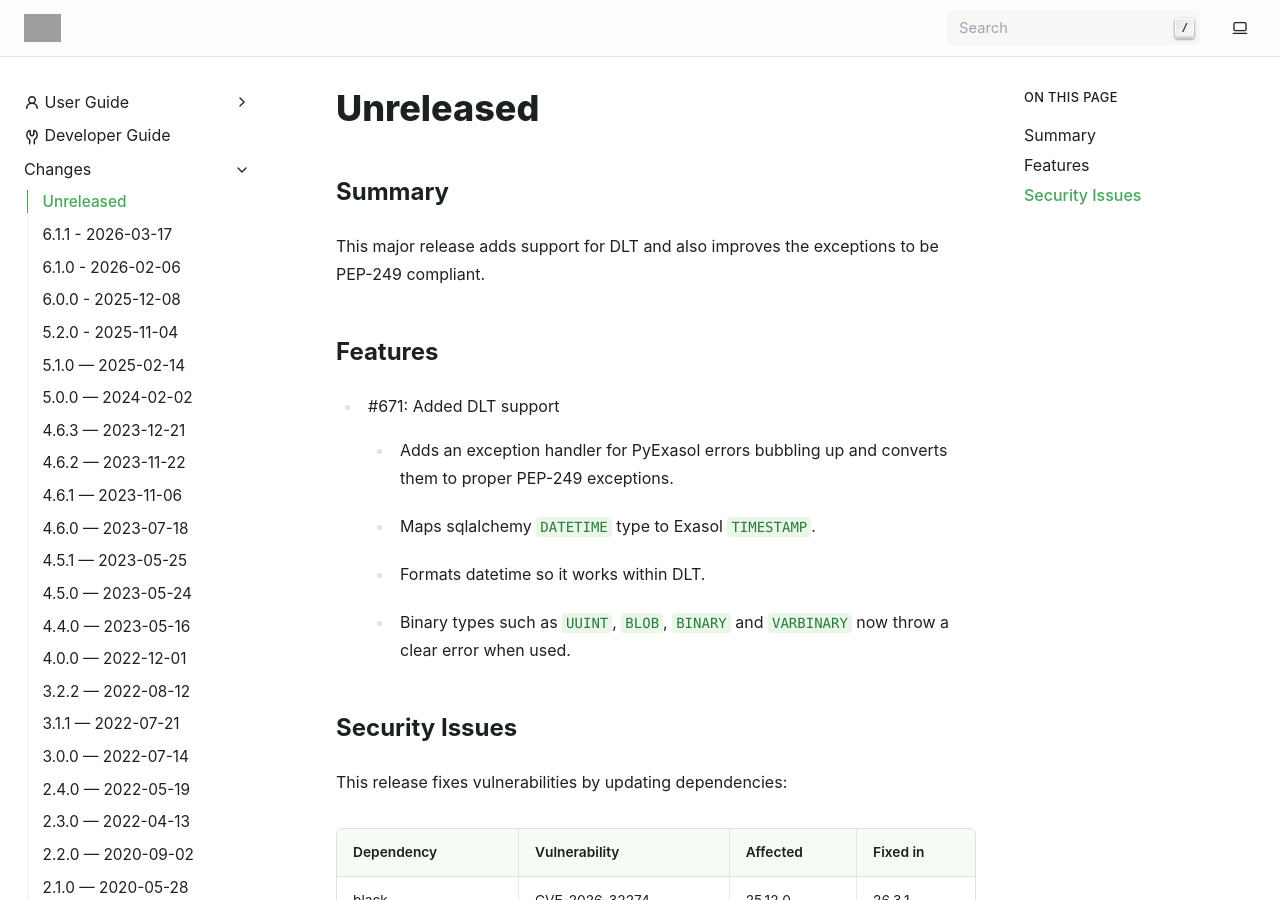
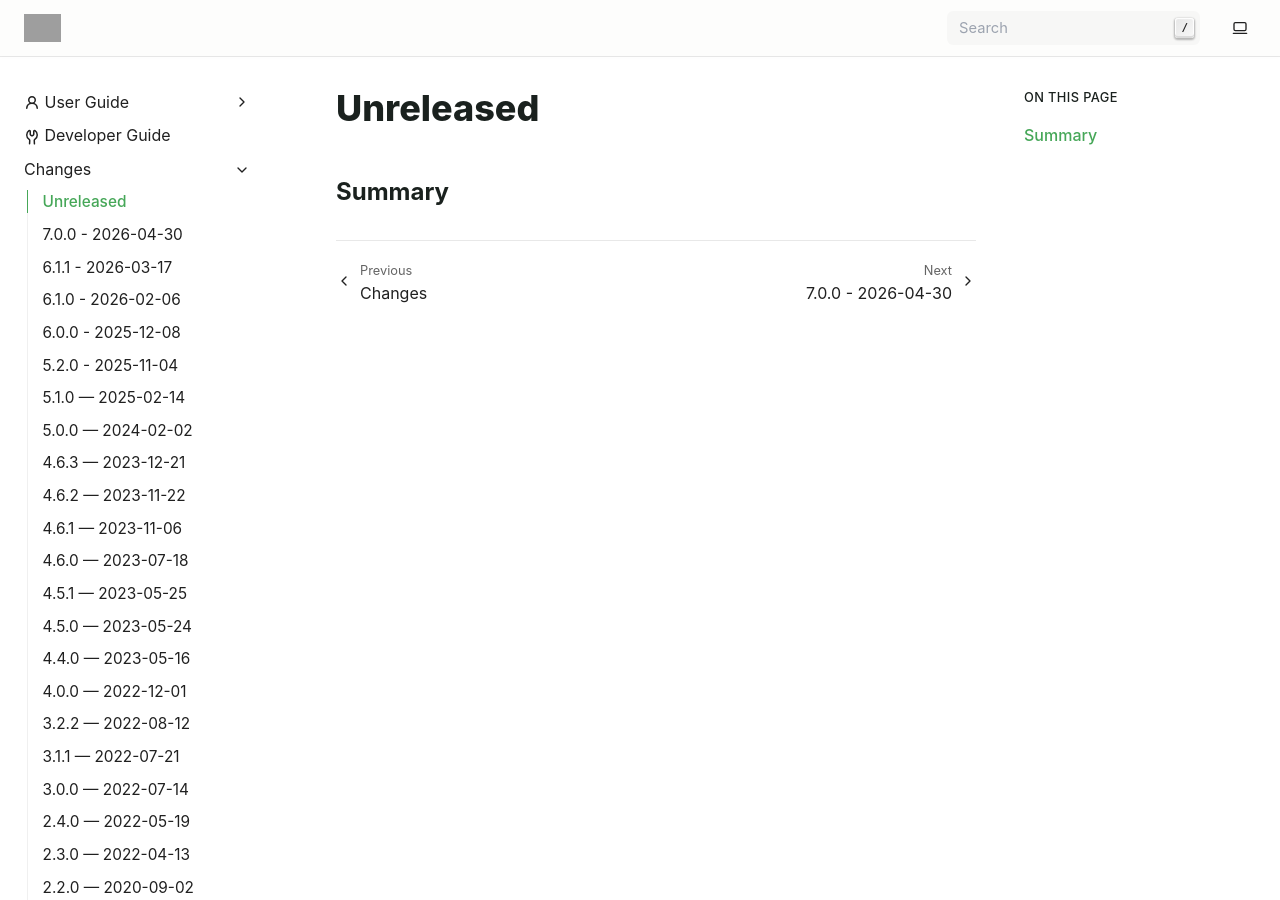
Before and after one commit to exasol/sqlalchemy-exasol, a Sphinx documentation site: the page built from doc/changes/unreleased.md, in a window 1280 px wide and 900 px high. Built offline with Sphinx 7.4.7, drawn with Linux system fonts in a browser that asks for light colours; some of the changed text lies outside the part shown; grey boxes are pictures that could not be loaded.

Commit message:
Prepare release 7.0.0

```diff
--- a/doc/changes/unreleased.md
+++ b/doc/changes/unreleased.md
@@ -1,30 +1,3 @@
 # Unreleased
 
 ## Summary
-
-This major release adds support for DLT and also improves the exceptions to be
-PEP-249 compliant.
-
-## Features
-
-* #671: Added DLT support
-    * Adds an exception handler for PyExasol errors bubbling up and converts them to proper PEP-249 exceptions.
-    * Maps sqlalchemy `DATETIME` type to Exasol `TIMESTAMP`.
-    * Formats datetime so it works within DLT.
-    * Binary types such as `UUINT`, `BLOB`, `BINARY` and `VARBINARY` now throw a clear error when used.
-
-## Security Issues
-
-This release fixes vulnerabilities by updating dependencies:
-
-| Dependency    | Vulnerability  | Affected | Fixed in |
-|---------------|----------------|----------|----------|
-| black         | CVE-2026-32274 | 25.12.0  | 26.3.1   |
-| cryptography  | CVE-2026-34073 | 46.0.5   | 46.0.6   |
-| cryptography  | CVE-2026-39892 | 46.0.5   | 46.0.7   |
-| requests      | CVE-2026-25645 | 2.32.5   | 2.33.0   |
-| pygments      | CVE-2026-4539  | 2.19.2   | 2.20.0   |
-| python-dotenv | CVE-2026-28684 | 1.2.1    | 1.2.2    |
-
-* #733: Fixed vulnerabilities by re-locking transitive dependencies
-* #736: Fixed vulnerabilities by re-locking transitive dependencies & updated to exasol-toolbox `7.0.0`
--- a/pyproject.toml
+++ b/pyproject.toml
@@ -1,6 +1,6 @@
 [project]
 name = "sqlalchemy_exasol"
-version = "6.1.1"
+version = "7.0.0"
 description = "EXASOL dialect for SQLAlchemy"
 authors = [
     { name = "Exasol AG", email = "opensource@exasol.com" },
--- a/sqlalchemy_exasol/version.py
+++ b/sqlalchemy_exasol/version.py
@@ -8,8 +8,8 @@ If you need to change the version, do so in the pyproject.toml, e.g. by using
 `poetry version X.Y.Z`.
 """
 
-MAJOR = 6
-MINOR = 1
-PATCH = 1
+MAJOR = 7
+MINOR = 0
+PATCH = 0
 VERSION = f"{MAJOR}.{MINOR}.{PATCH}"
 __version__ = VERSION
```
Also changed, not shown: doc/changes/changelog.md (+2 -0 lines), doc/changes/changes_7.0.0.md (added, +37 -0 lines).
